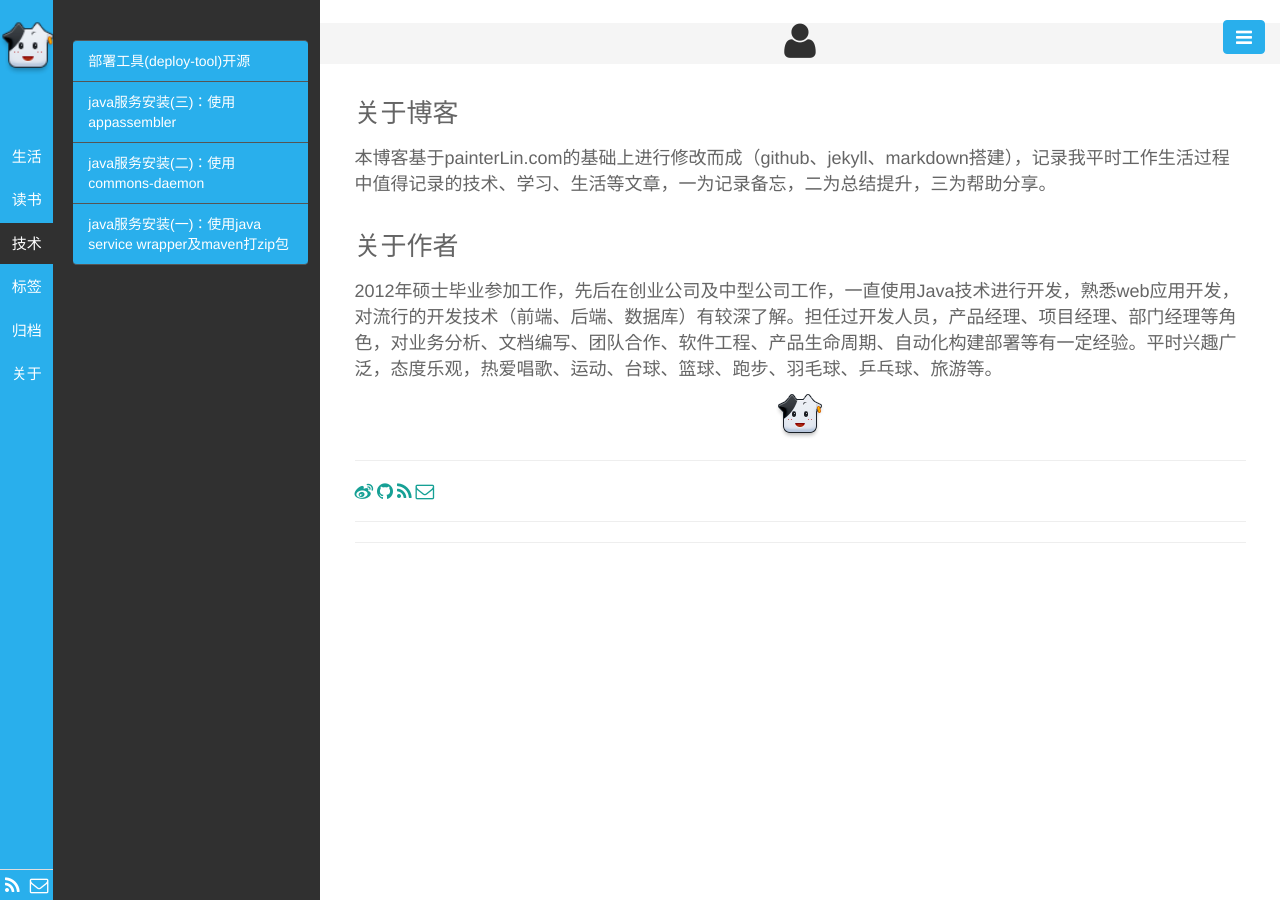
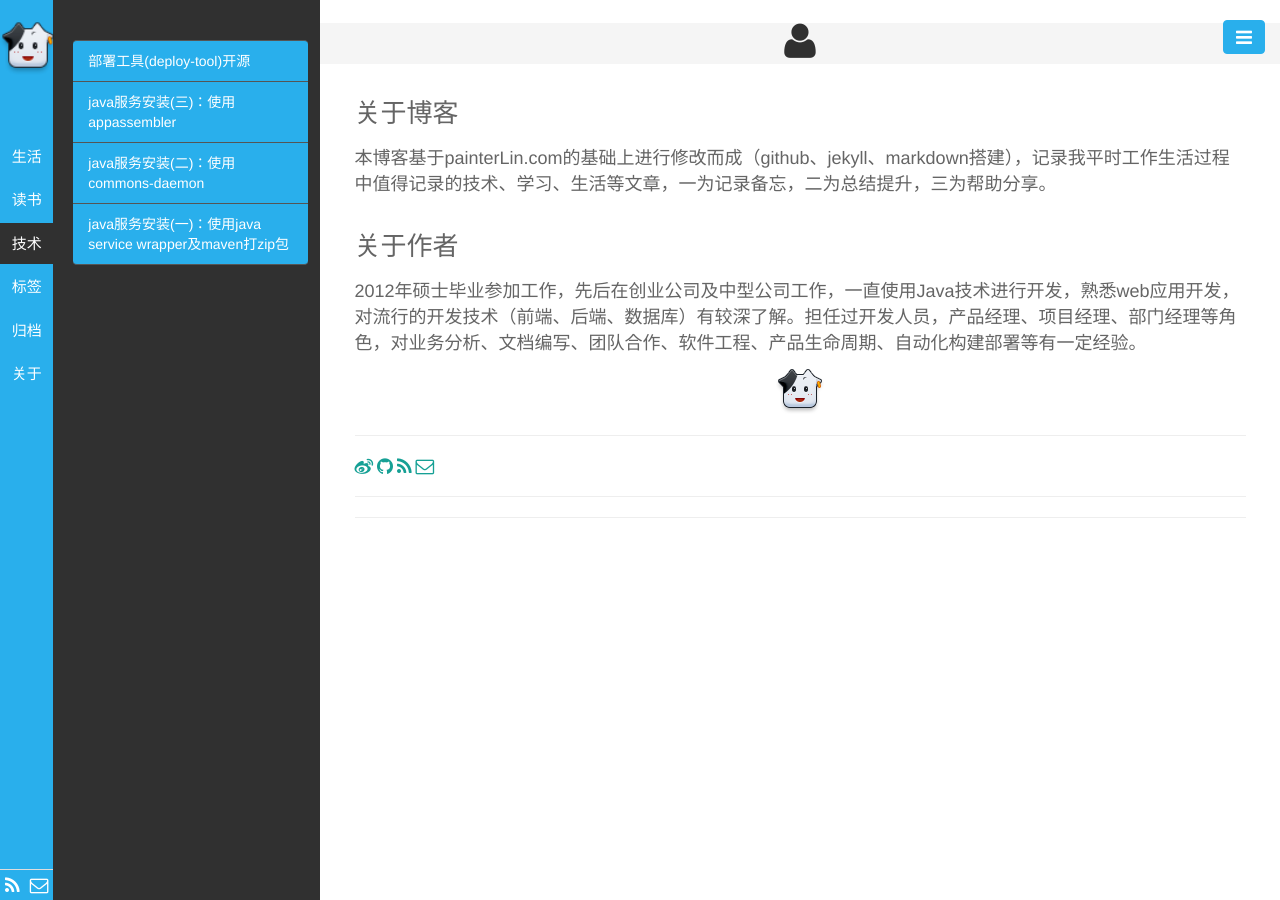
Before and after one commit to mianshenglee/mianshenglee.github.io, a Jekyll site: the page built from pages/about.html, in a window 1280 px wide. Built offline with Jekyll 4.4.1, drawn with Linux system fonts in a browser that asks for light colours.

Commit message:
修改说明

```diff
--- a/pages/about.html
+++ b/pages/about.html
@@ -7,7 +7,7 @@
 <p style=font-size:18px>本博客基于painterLin.com的基础上进行修改而成（github、jekyll、markdown搭建），记录我平时工作生活过程中值得记录的技术、学习、生活等文章，一为记录备忘，二为总结提升，三为帮助分享。</p>
 
 <h3>关于作者</h3>
-<p style=font-size:18px>2012年硕士毕业参加工作，先后在创业公司及中型公司工作，一直使用Java技术进行开发，熟悉web应用开发，对流行的开发技术（前端、后端、数据库）有较深了解。担任过开发人员，产品经理、项目经理、部门经理等角色，对业务分析、文档编写、团队合作、软件工程、产品生命周期、自动化构建部署等有一定经验。平时兴趣广泛，态度乐观，热爱唱歌、运动、台球、篮球、跑步、羽毛球、乒乓球、旅游等。</p>
+<p style=font-size:18px>2012年硕士毕业参加工作，先后在创业公司及中型公司工作，一直使用Java技术进行开发，熟悉web应用开发，对流行的开发技术（前端、后端、数据库）有较深了解。担任过开发人员，产品经理、项目经理、部门经理等角色，对业务分析、文档编写、团队合作、软件工程、产品生命周期、自动化构建部署等有一定经验。</p>
 
 <center><img src="/public/img/cow.png"></center>
 
```
